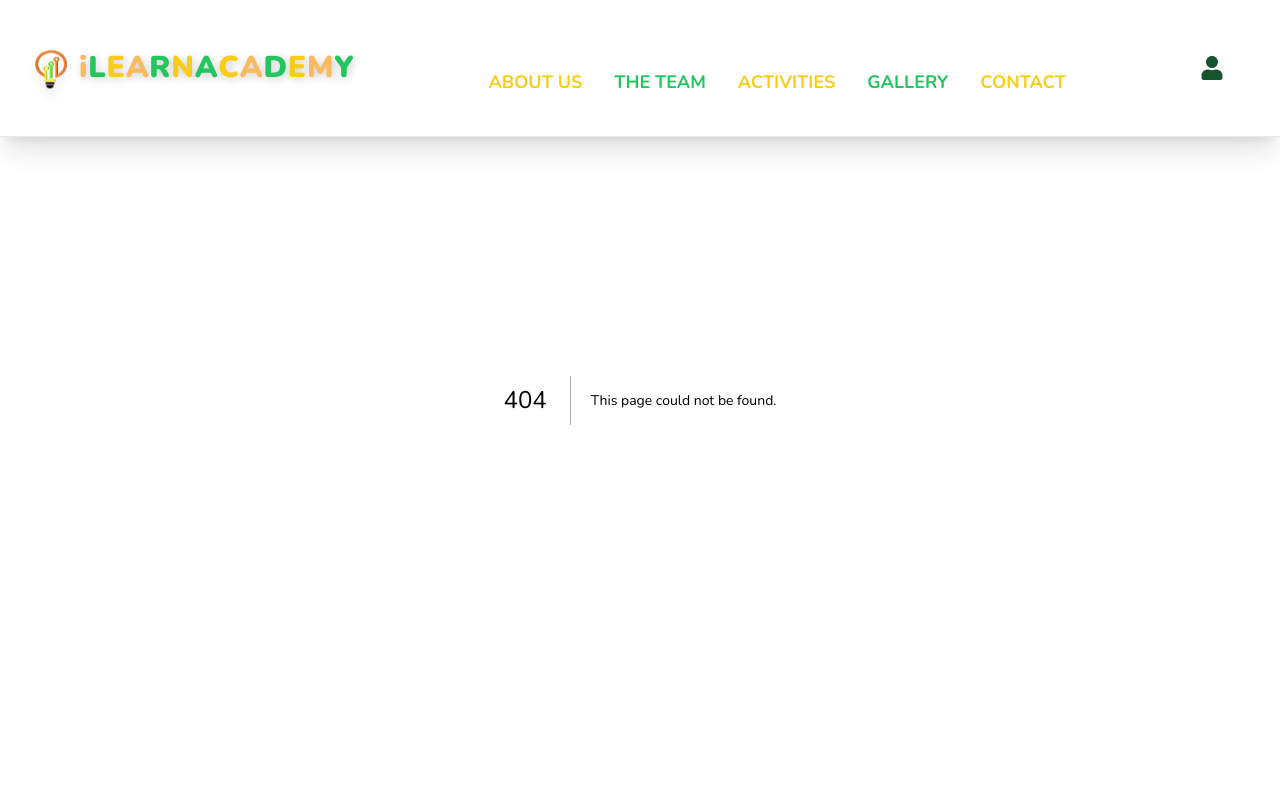
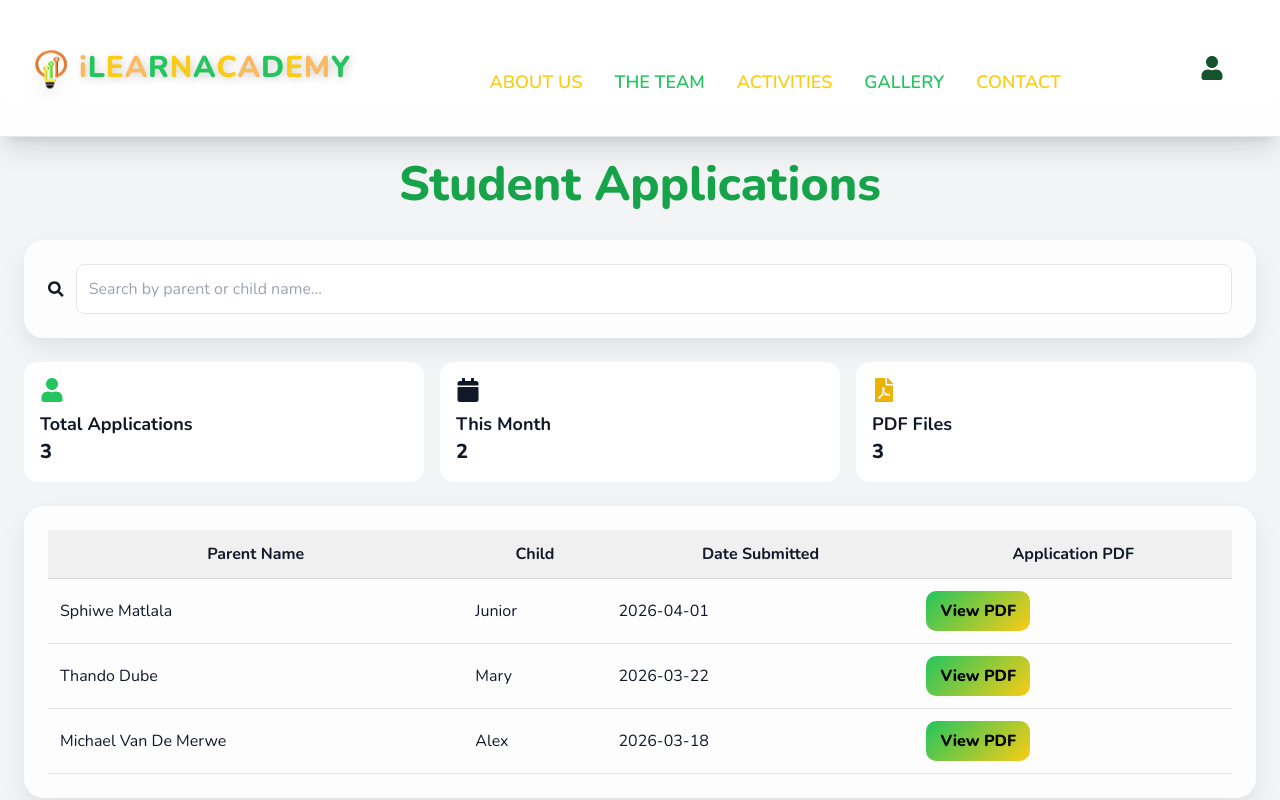
Before and after one commit to Masimbakutendaishe/iLearn, a Next.js app: page /Applications in a window 1280 px wide. Before the commit this address had no page. Shown: the top 800 px of the page. Built offline with nearby package versions, Linux system fonts and the light colour scheme.

Commit message:
Add Applications page with search and summary cards

```diff
--- /dev/null
+++ b/pages/Applications.js
@@ -0,0 +1,177 @@
+import { Nunito } from "next/font/google";
+import { useState } from "react";
+import { FaFilePdf, FaSearch, FaUser, FaCalendar } from "react-icons/fa";
+import Link from "next/link";
+
+const nunito = Nunito({
+  subsets: ["latin"],
+  weight: ["400", "600", "700", "800"],
+});
+
+export default function Applications() {
+  const [search, setSearch] = useState("");
+
+  // 🔥 PLACEHOLDER DATA (will come from Supabase later)
+  const [applications] = useState([
+    {
+      id: 1,
+      parent: "Sphiwe Matlala",
+      child: "Junior",
+      date: "2026-04-01",
+      pdf: "#"
+    },
+    {
+      id: 2,
+      parent: "Thando Dube",
+      child: "Mary",
+      date: "2026-03-22",
+      pdf: "#"
+    },
+    {
+      id: 3,
+      parent: "Michael Van De Merwe",
+      child: "Alex",
+      date: "2026-03-18",
+      pdf: "#"
+    }
+  ]);
+
+  const filtered = applications.filter(app =>
+    app.parent.toLowerCase().includes(search.toLowerCase()) ||
+    app.child.toLowerCase().includes(search.toLowerCase())
+  );
+
+  return (
+    <div className={`${nunito.className} min-h-screen bg-gray-100 text-gray-900 p-6 mt-24`}>
+
+      {/* STYLE */}
+      <style jsx>{`
+        .glass {
+          background: rgba(255,255,255,0.8);
+          backdrop-filter: blur(14px);
+          border-radius: 20px;
+          padding: 1.5rem;
+          box-shadow: 0 10px 25px rgba(0,0,0,0.08);
+        }
+
+        .card {
+          background: white;
+          border-radius: 14px;
+          padding: 1rem;
+          transition: 0.3s;
+        }
+
+        .card:hover {
+          transform: translateY(-3px);
+          box-shadow: 0 10px 20px rgba(0,0,0,0.1);
+        }
+
+        .btn {
+          background: linear-gradient(135deg,#22c55e,#facc15);
+          padding: 8px 14px;
+          border-radius: 10px;
+          font-weight: 800;
+          color: black;
+        }
+
+        table {
+          width: 100%;
+          border-collapse: collapse;
+        }
+
+        th, td {
+          padding: 12px;
+          border-bottom: 1px solid rgba(0,0,0,0.1);
+        }
+
+        th {
+          background: rgba(0,0,0,0.05);
+        }
+      `}</style>
+
+      {/* TITLE */}
+      <h1 className="mt-10 text-5xl font-extrabold text-center mb-8 text-green-600">
+        Student Applications
+      </h1>
+
+      {/* SEARCH BAR */}
+      <div className="glass mb-6 flex items-center gap-3">
+        <FaSearch />
+        <input
+          type="text"
+          placeholder="Search by parent or child name..."
+          className="w-full p-3 rounded-lg border"
+          value={search}
+          onChange={(e) => setSearch(e.target.value)}
+        />
+      </div>
+
+      {/* SUMMARY CARDS */}
+      <div className="grid md:grid-cols-3 gap-4 mb-6">
+
+        <div className="card">
+          <FaUser className="text-green-500 text-2xl mb-2" />
+          <h3 className="font-bold text-lg">Total Applications</h3>
+          <p className="text-xl font-extrabold">{applications.length}</p>
+        </div>
+
+        <div className="card">
+          <FaCalendar className="text-orange-500 text-2xl mb-2" />
+          <h3 className="font-bold text-lg">This Month</h3>
+          <p className="text-xl font-extrabold">2</p>
+        </div>
+
+        <div className="card">
+          <FaFilePdf className="text-yellow-500 text-2xl mb-2" />
+          <h3 className="font-bold text-lg">PDF Files</h3>
+          <p className="text-xl font-extrabold">{applications.length}</p>
+        </div>
+
+      </div>
+
+      {/* TABLE */}
+      <div className="glass overflow-auto">
+        <table>
+
+          <thead>
+            <tr>
+              <th>Parent Name</th>
+              <th>Child</th>
+              <th>Date Submitted</th>
+              <th>Application PDF</th>
+            </tr>
+          </thead>
+
+          <tbody>
+            {filtered.map((app) => (
+              <tr key={app.id} className="hover:bg-gray-100">
+
+                <td>{app.parent}</td>
+                <td>{app.child}</td>
+                <td>{app.date}</td>
+
+                <td>
+                  <button className="btn">
+                    View PDF
+                  </button>
+                </td>
+
+              </tr>
+            ))}
+          </tbody>
+
+        </table>
+      </div>
+
+      {/* BACK BUTTON */}
+      <div className="text-center mt-8">
+        <Link href="/Admin">
+          <button className="btn">
+            Back to Admin
+          </button>
+        </Link>
+      </div>
+
+    </div>
+  );
+}
```
